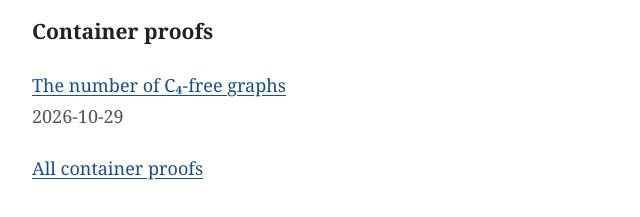
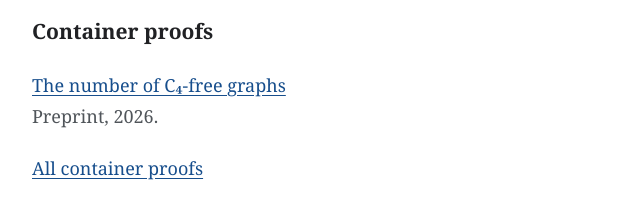
Before and after one commit to tianchi-yang/tianchi-yang.github.io, a plain HTML site: page index.html in a window 1280 px wide. Shown: the part 540-757 px from the top of the page, 196-836 px from the left. Drawn offline with Linux system fonts and the light colour scheme.

Commit message:
Match homepage container proof to the preprint citation format

```diff
--- a/index.html
+++ b/index.html
@@ -56,7 +56,11 @@
       <h2 id="publications-heading">Publications</h2>
       <section id="container-proofs">
         <h3>Container proofs</h3>
-        <ul class="papers" id="container-proof-list" data-limit="3" hidden></ul>
+        <ul class="papers" id="container-proof-list" data-limit="3" hidden>
+          <li><a href="https://arxiv.org/abs/2610.39595">The number of C₄-free graphs</a>
+            <span class="paper-details">Preprint, 2026.</span>
+          </li>
+        </ul>
         <p id="container-proof-status">Manuscripts will be listed here as they become available.</p>
         <p><a href="containers.html">All container proofs</a></p>
       </section>
```
